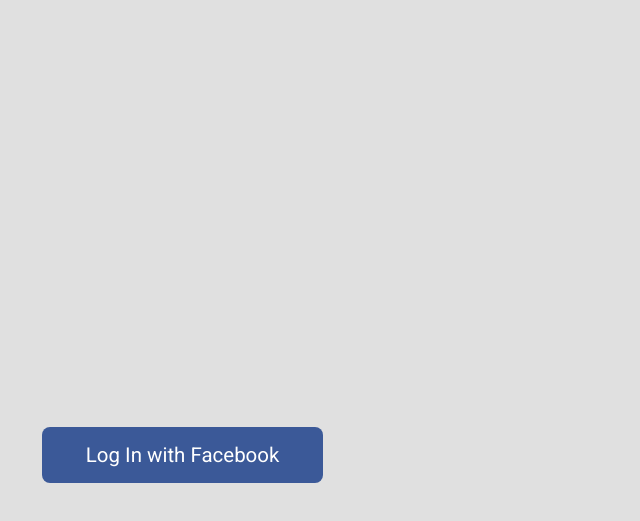
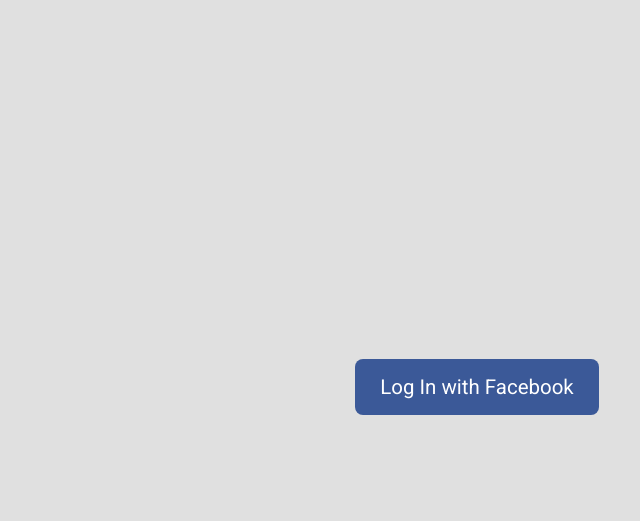
Before and after one commit to NiqueDaSneak/chat-sass-frontend, a website: page views/index.html in a window 1280 px wide. Shown: the part 237-758 px from the top of the page, without its empty margins (163-803 px from the left). Drawn offline with Linux system fonts and the light colour scheme.

Commit message:
fix styles

```diff
--- a/public/stylesheets/sass/_landing.sass
+++ b/public/stylesheets/sass/_landing.sass
@@ -21,3 +21,4 @@
     @include desktop
       width: 18vw
       font-size: 1.6vw
+      position: inherit
```
Also changed, not shown: public/stylesheets/css/styles.css.
